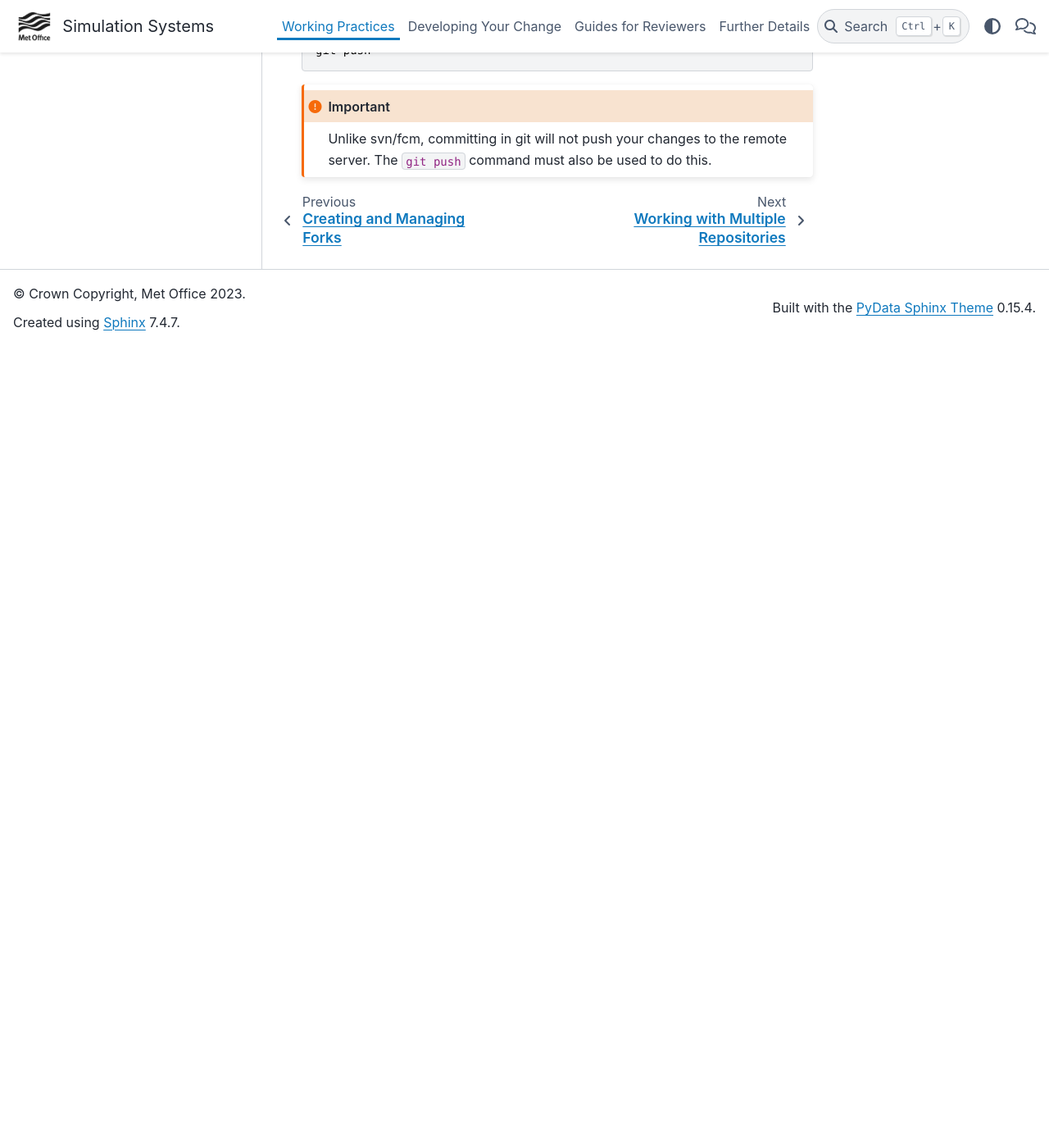
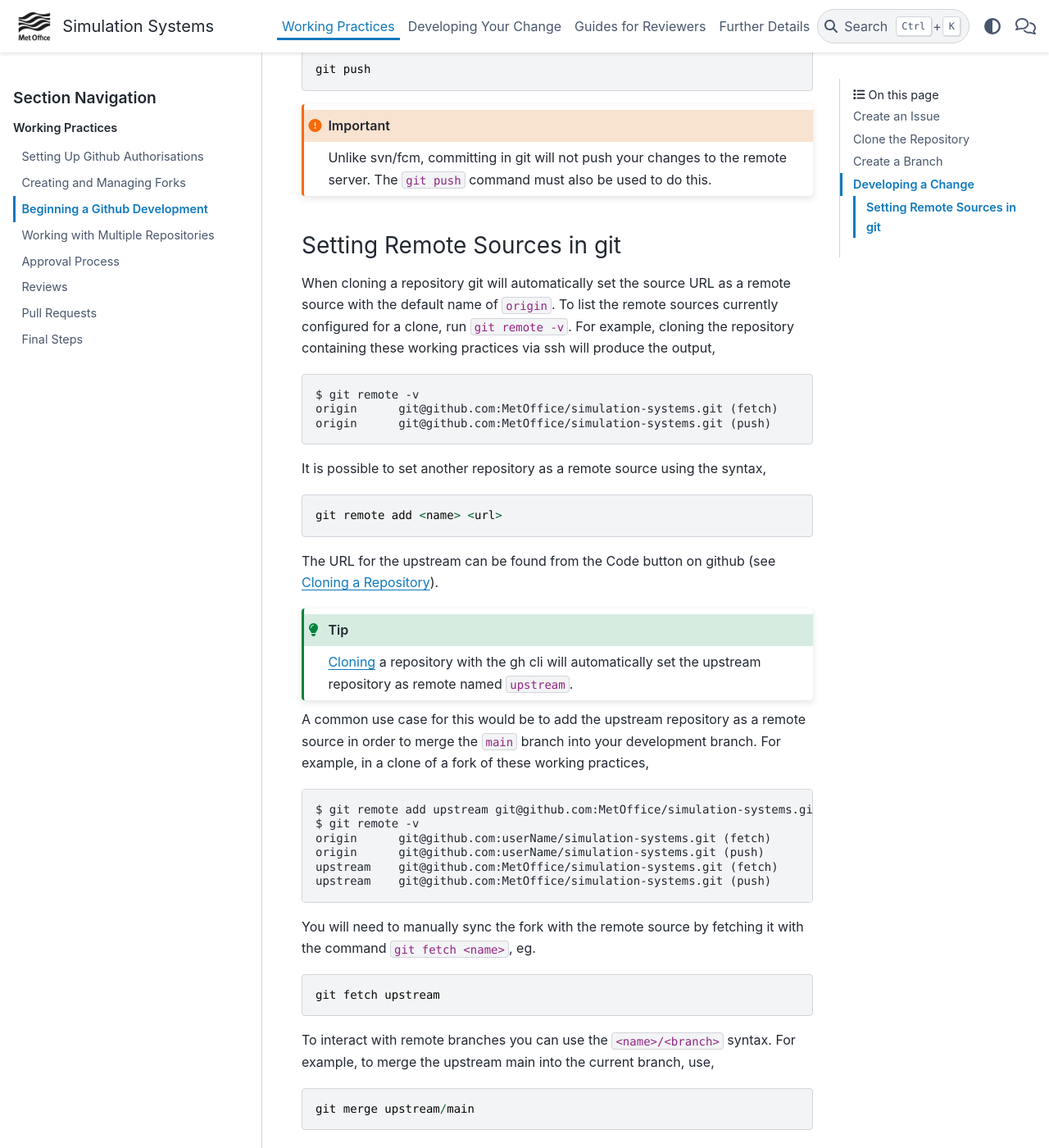
Before and after one commit to MetOffice/simulation-systems, a Sphinx documentation site: the page built from source/WorkingPractices/gh_dev_init.rst, in a window 1280 px wide and 1400 px high, scrolled down 3594 px. Shown: the whole window at 82% size. Built offline with Sphinx 7.4.7 and the PyData theme 0.15.4, drawn with Linux system fonts in a browser that asks for light colours; before the commit the page ends 4016 px from its top, so only the background shows below that; some of the changed text lies outside the part shown.

Commit message:
update dropdowns

```diff
--- a/source/WorkingPractices/gh_dev_init.rst
+++ b/source/WorkingPractices/gh_dev_init.rst
@@ -49,6 +49,20 @@
 
 .. tab-set::
 
+    .. tab-item:: gh cli
+
+        To clone a repository using gh cli run the following command,
+
+        .. code-block::
+
+            gh repo clone <OWNER>/<REPO> <CLONE_NAME>
+
+        where ``CLONE_NAME`` is the desired directory name of the clone. It will default to the name of the repository.
+
+        .. tip::
+
+            Using gh cli to clone a fork will automatically add the upstream repository as a remote source which can be helpful.
+
     .. tab-item:: git commands
 
         To clone a repository using git, run the following in a terminal:
@@ -69,20 +83,6 @@
 
         selecting the url as desired.
 
-    .. tab-item:: gh cli
-
-        To clone a repository using gh cli run the following command,
-
-        .. code-block::
-
-            gh repo clone <OWNER>/<REPO> <CLONE_NAME>
-
-        where ``CLONE_NAME`` is the desired directory name of the clone. It will default to the name of the repository.
-
-        .. tip::
-
-            Using gh cli to clone a fork will automatically add the upstream repository as a remote source which can be helpful.
-
 
 Create a Branch
 ---------------
@@ -91,19 +91,43 @@
 
 To create a branch and switch to it from the command line, the syntax is,
 
-.. code-block::
+.. tab-set::
 
-    git branch <branch_name> <parent_branch>
-    git checkout <branch_name>
+    .. tab-item:: Web Browser
 
-    # or
+        Navigate to the github repository where you would like to create a
+        branch. You will need ``write`` permission for that repository in order
+        to create the branch.
 
-    git checkout <parent_branch>
-    git checkout -b <branch_name>
+        Choose to view all branches in the repository,
 
-.. note::
+        .. image:: images/gh_screenshots/all_branches_light.png
+            :class: only-light border
 
-    It is also possible to create a new branch via github in a web browser.
+        .. image:: images/gh_screenshots/all_branches_dark.png
+            :class: only-dark border
+
+        then select the new branch button,
+
+        .. image:: images/gh_screenshots/new_branch_light.png
+            :class: only-light border
+
+        .. image:: images/gh_screenshots/new_branch_dark.png
+            :class: only-dark border
+
+        Finally, name your branch and select the source branch as desired.
+
+    .. tab-item:: git commands
+
+        .. code-block::
+
+            git branch <branch_name> <source_branch>
+            git checkout <branch_name>
+
+            # or
+
+            git checkout <source_branch>
+            git checkout -b <branch_name>
 
 
 Developing a Change
@@ -140,3 +164,60 @@
 .. important::
 
     Unlike svn/fcm, committing in git will not push your changes to the remote server. The ``git push`` command must also be used to do this.
+
+.. _git_remote:
+
+Setting Remote Sources in git
+^^^^^^^^^^^^^^^^^^^^^^^^^^^^^
+
+When cloning a repository git will automatically set the source URL as a remote
+source with the default name of ``origin``. To list the remote sources currently
+configured for a clone, run ``git remote -v``. For example, cloning the
+repository containing these working practices via ssh will produce the output,
+
+.. code-block::
+
+    $ git remote -v
+    origin	git@github.com:MetOffice/simulation-systems.git (fetch)
+    origin	git@github.com:MetOffice/simulation-systems.git (push)
+
+It is possible to set another repository as a remote source using the syntax,
+
+.. code-block::
+
+    git remote add <name> <url>
+
+The URL for the upstream can be found from the Code button on github (see
+:ref:`Cloning a Repository <clone_repo>`).
+
+.. tip::
+
+    :ref:`Cloning <clone_repo>` a repository with the gh cli will automatically
+    set the upstream repository as remote named ``upstream``.
+
+A common use case for this would be to add the upstream repository as a remote
+source in order to merge the ``main`` branch into your development branch. For
+example, in a clone of a fork of these working practices,
+
+.. code-block::
+
+    $ git remote add upstream git@github.com:MetOffice/simulation-systems.git
+    $ git remote -v
+    origin	git@github.com:userName/simulation-systems.git (fetch)
+    origin	git@github.com:userName/simulation-systems.git (push)
+    upstream	git@github.com:MetOffice/simulation-systems.git (fetch)
+    upstream	git@github.com:MetOffice/simulation-systems.git (push)
+
+You will need to manually sync the fork with the remote source by fetching it
+with the command ``git fetch <name>``, eg.
+
+.. code-block::
+
+    git fetch upstream
+
+To interact with remote branches you can use the ``<name>/<branch>`` syntax. For
+example, to merge the upstream main into the current branch, use,
+
+.. code-block::
+
+    git merge upstream/main
```
Also changed, not shown: source/WorkingPractices/forking.rst (+19 -0 lines), source/WorkingPractices/pull_requests.rst (+2 -19 lines), source/WorkingPractices/working_practices.rst (+5 -2 lines), source/WorkingPractices/images/gh_screenshots/all_branches_dark.png (added), source/WorkingPractices/images/gh_screenshots/all_branches_light.png (added), source/WorkingPractices/images/gh_screenshots/new_branch_dark.png (added), source/WorkingPractices/images/gh_screenshots/new_branch_light.png (added).
